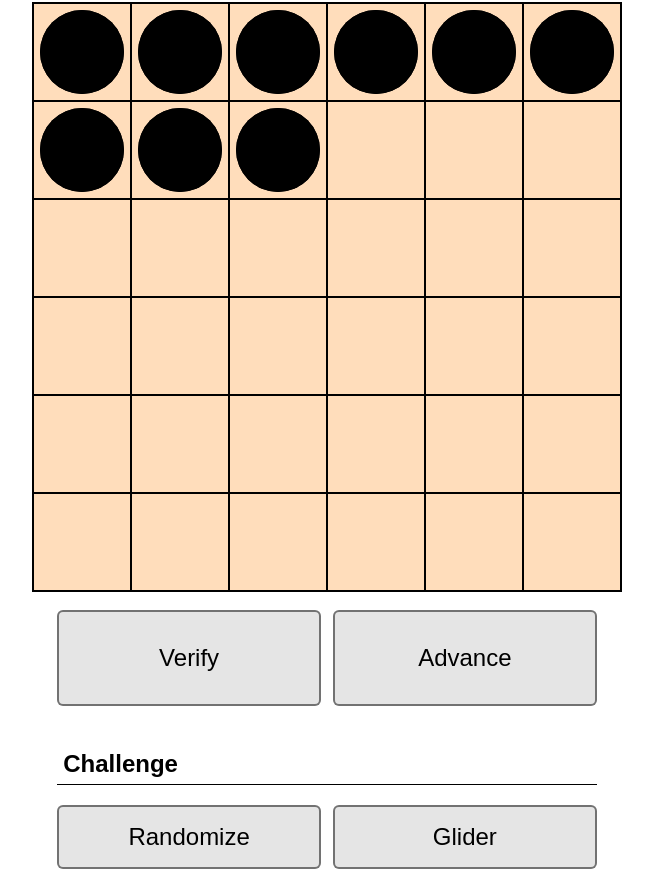
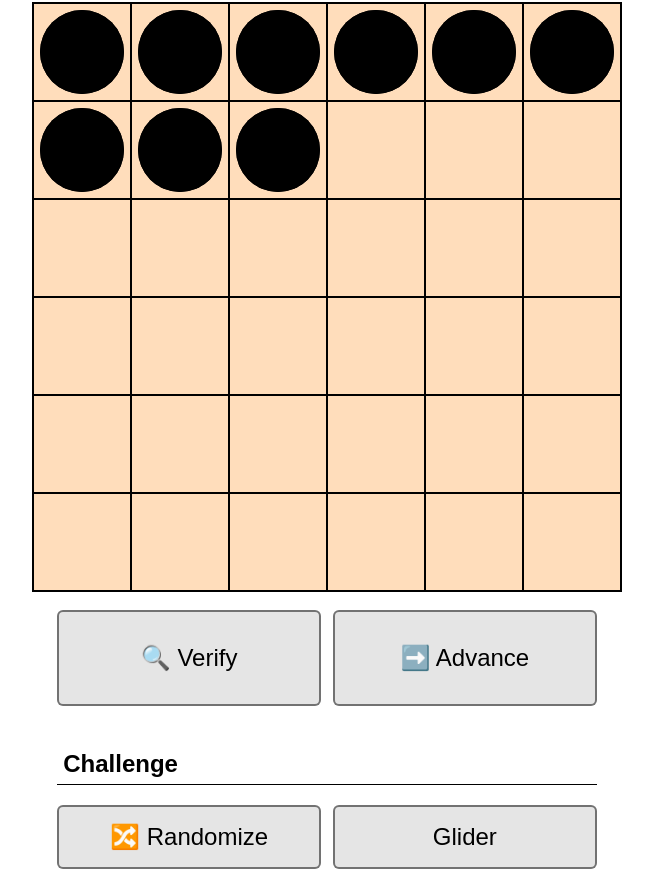
Before and after one commit to lgarron/speedlife.games, a website built with Parcel: page index.html in a window 1280 px wide. Shown: the part 68-946 px from the top of the page, without its empty margins (313-966 px from the left). Built offline with nearby package versions, Linux system fonts and the light colour scheme; what random-uint-below would draw is missing.

Commit message:
Emoji for buttons.

```diff
--- a/index.html
+++ b/index.html
@@ -21,9 +21,9 @@
   <div style="padding: 0 5vw">
     <div id="state-controls">
       <div class="column-grid">
-        <button id="check">Verify</button>
-        <button id="start" hidden>Start</button>
-        <button id="advance">Advance</button>
+        <button id="check">🔍 Verify</button>
+        <button id="start" hidden>▶️ Start</button>
+        <button id="advance">➡️ Advance</button>
       </div>
     </div>
     <div class="for-timed">
@@ -51,7 +51,7 @@
     <h2 class="legend-heading">Challenge</h2>
     <div>
       <div class="column-grid">
-        <button id="randomize">Randomize</button>
+        <button id="randomize">🔀 Randomize</button>
         <button id="glider">Glider</button>
         <button id="timed">⏱ Enter timed mode</button>
       </div>
```
